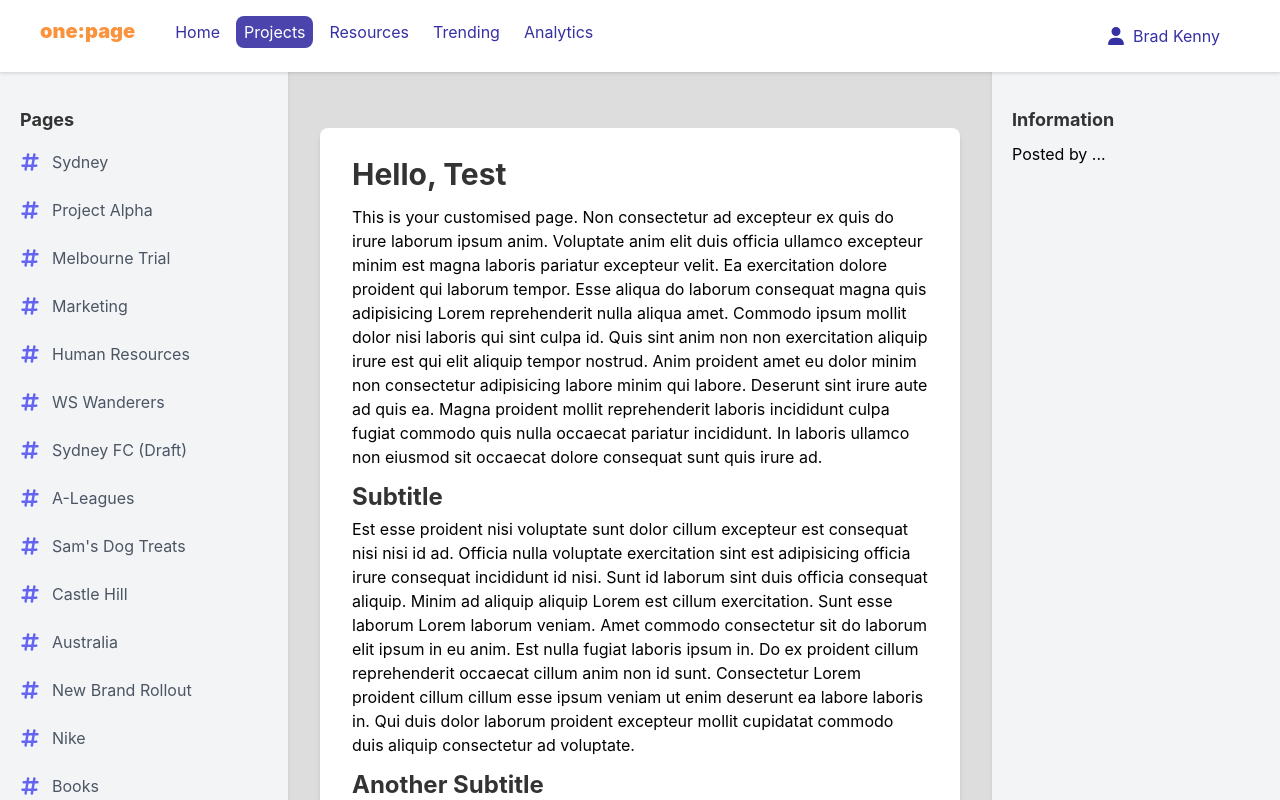
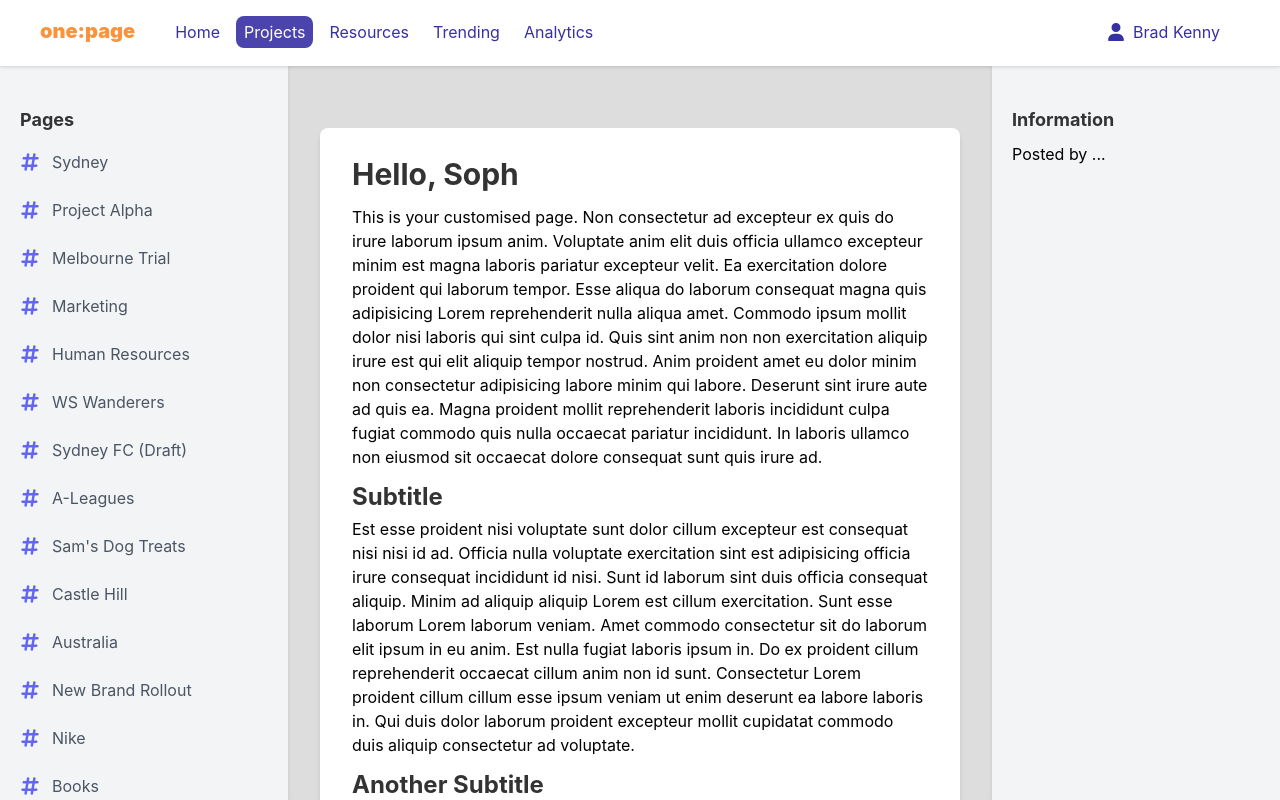
Before and after one commit to bradleykenny/one-page, a Next.js app in the folder client/: page /page/1 in a window 1280 px wide. Shown: the top 800 px of the page. Built offline with nearby package versions, Linux system fonts and the light colour scheme; no server answers.

Commit message:
Updates to use API response better

```diff
--- a/client/components/NavBar/NavProfile/index.tsx
+++ b/client/components/NavBar/NavProfile/index.tsx
@@ -7,7 +7,7 @@ const NavProfile = (props: Props) => {
   const { isSelected, title } = props;
 
   const sharedStyles =
-    "px-3 py-2 inline-block rounded-xl mr-2 cursor-pointer float-right";
+    "px-3 py-1 inline-block rounded-xl mr-2 cursor-pointer float-right";
 
   if (isSelected) {
     return (
--- a/client/hooks/usePage.ts
+++ b/client/hooks/usePage.ts
@@ -11,10 +11,9 @@ const usePage = (id: string) => {
       }
 
       const response = await useApi(`/page/${id}`, "GET");
-      console.log(response);
-
       if (response.data) {
-        setResult(response.data.content);
+        const { content } = response.data;
+        setResult(content);
       }
     };
     fetchData();
--- a/client/pages/page/[id]/index.tsx
+++ b/client/pages/page/[id]/index.tsx
@@ -11,14 +11,14 @@ const User = () => {
   const { id } = router.query;
 
   const { result } = usePage(id as string);
-  console.log("r", result);
+  const parsedText = result.replace("\\n", "\n");
 
   return (
     <div>
       <Navbar />
       <Sidebar />
       <div className="pt-32 pb-12">
-        <MarkdownCard markdown={result || mdSample1("Test")} />
+        <MarkdownCard markdown={parsedText || mdSample1("Soph")} />
       </div>
       <SidebarInfo />
     </div>
```
Also changed, not shown: 2 other files (tests, documents, lock files or other folders).
